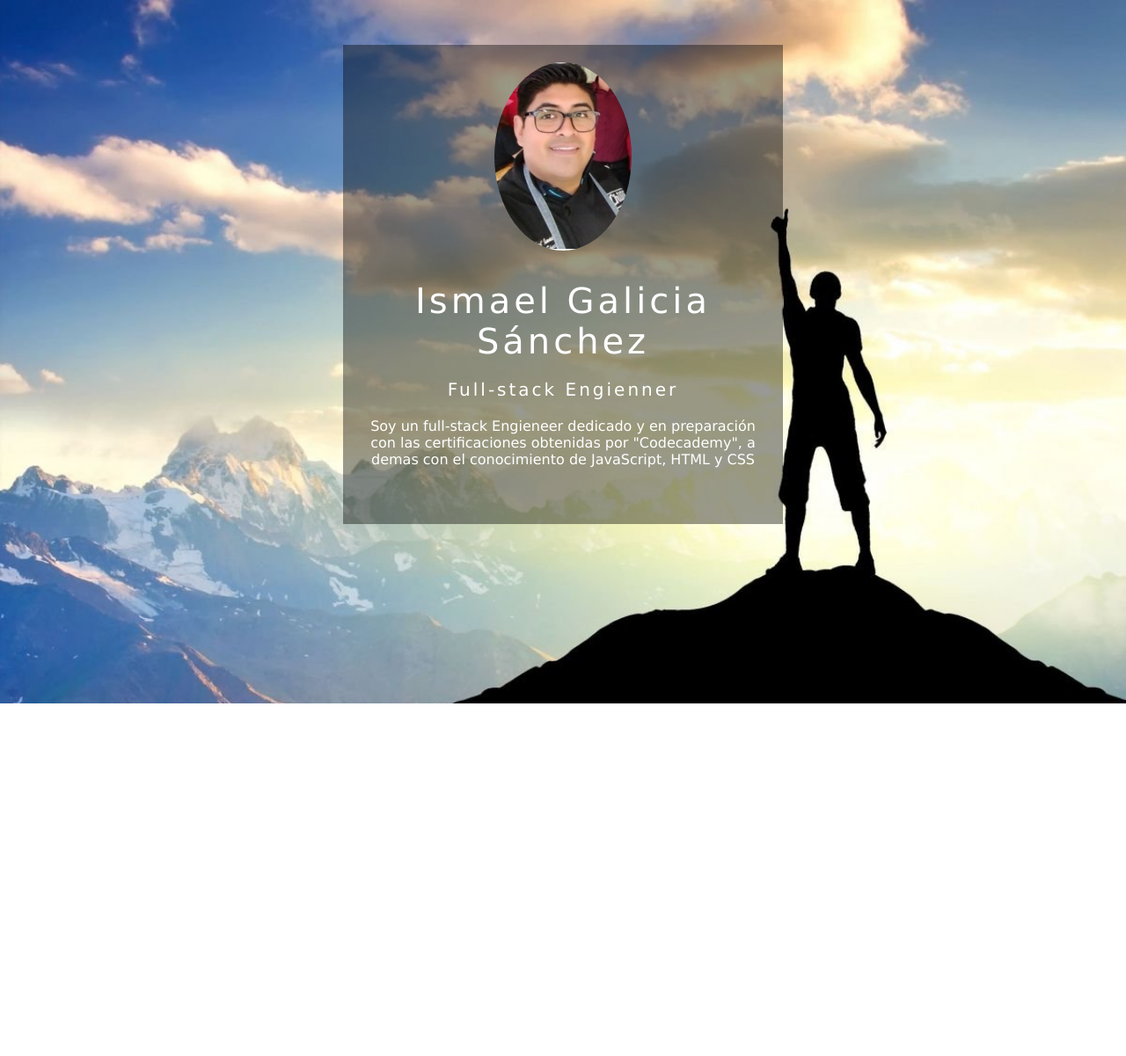
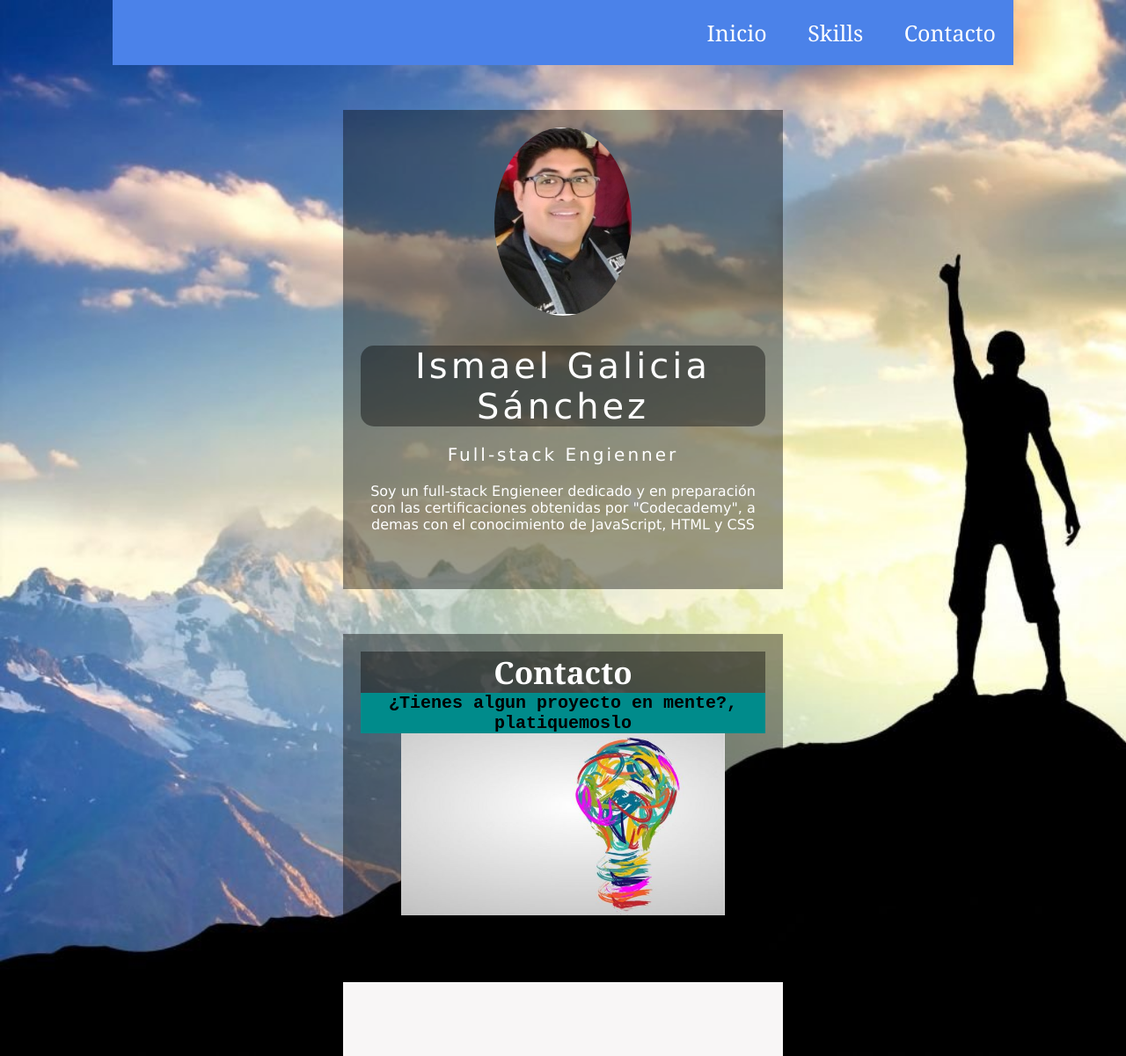
Before and after one commit to meli-isma/pagina-de-presentaci-n, a plain HTML site: page index.html in a window 1280 px wide. Shown: the whole page at 88% size. Before the commit the page ends 800 px from the top, so only its background shows below. Drawn offline with Linux system fonts and the light colour scheme.

Commit message:
modificaciones del css

```diff
--- a/index.html
+++ b/index.html
@@ -7,6 +7,11 @@
     <title>My web page</title>
     <link rel="stylesheet" href="./style.css">
 </head>
+<ul class="menu">
+    <li><a href="#start">Inicio</a></li>
+    <li><a href="#skills">Skills</a></li>
+    <li><a href="#contact">Contacto</a></li>
+</ul>
 <body>
     <section class="box">
         <img src="./imagenes/foto mia.jpg" alt="foto Ismael Galicia" width=""180px class="box-img">
@@ -19,5 +24,20 @@
             <li><a href="#"><i class="fa fa-twitter-square" aria-hidden="true"></i></a></li>
         </ul>
     </section>
+    <section class="contact" id="contact">
+        <div>
+            <h1>Contacto</h1>
+            <p>¿Tienes algun proyecto en mente?, platiquemoslo
+            </p>
+            <img src="./imagenes/ideas.jpg" alt="Ideas para proyectos">
+        </div>
+    </section>
+    <footer class="media">
+        <ul>
+            <li><a href="#"><i class="fa fa-facebook-square" aria-hidden="true"></i></a></li>
+            <li><a href="#"><i class="fa fa-linkedin-square" aria-hidden="true"></i></a></li>
+            <li><a href="#"><i class="fa fa-twitter-square" aria-hidden="true"></i></a></li>
+        </ul>
+    </footer>
 </body>
 </html>
--- a/style.css
+++ b/style.css
@@ -28,6 +28,7 @@ body{
     font-weight: 100;
     margin: 30px 0 20px;
     border-radius: 15px;
+    background: rgba(0, 0, 0, .4);
 }
 
 .box h2{
@@ -45,6 +46,7 @@ body{
 .box ul li{
     display: inline-block;
 }
+
 .box ul li a{
     color:aqua;
     font-size: 70px;
@@ -54,6 +56,106 @@ body{
 }
 
 .box ul a:hover{
-    color: #b9b9b9;
+    color: #3aa5ec;
     transform: scale(1.1);
 }
+
+.menu{
+    list-style: none;
+    padding: 0;
+    background: #4b82e9;
+    width: 80%;
+    max-width: 100%;
+    margin: auto;
+    color: white;
+    font-family: Georgia, 'Times New Roman', Times, serif;
+    font-size: 25px;
+    text-align: right;
+}
+
+.menu li a{
+    text-decoration: none;
+    color: white;
+    padding: 20px;
+    display: block;
+
+}
+
+.menu li{
+    display: inline-block;
+    text-align: center;
+}
+
+.menu li a:hover{
+    background: #09f01c;
+}
+
+html{
+    scroll-behavior: smooth;
+}
+
+section[id]{
+    scroll-margin-top: 80%;
+}
+.contact h1{
+    font-family: Georgia, 'Times New Roman', Times, serif;
+    font-weight: bold;
+    color: white;
+    font-size: 35px;
+    background: rgba(0, 0, 0, .4);
+    text-align: center;
+}
+
+.contact p{
+    font-family: 'Courier New', Courier, monospace;
+    font-size: 20px;
+    font-weight: bold;
+    color: black;
+    background-color: darkcyan;
+}
+
+.contact{
+    width: 500px;
+    background: rgba(0, 0, 0, .4);
+    margin: 0 auto;
+    margin-top: 4%;
+    padding: 20px;
+    color: white;
+    text-align: center;
+}
+
+.contact img{
+    width: 80%;
+}
+
+.media{
+    width: 500px;
+    background: rgba(248, 246, 246, 1);
+    margin: 0 auto;
+    margin-top: 4%;
+    padding: 20px;
+    color: rgb(43, 149, 248);
+    text-align: center;
+}
+
+.media ul{
+    list-style: none;
+    margin-top: 20px;
+}
+
+.media ul li{
+    display: inline-block;
+}
+
+.media ul li a i{
+    color:aqua;
+    font-size: 70px;
+    padding: 10px 5px;
+    display: block;
+    transition: all .5s ease-in-out;
+}
+
+.media ul a:hover{
+    color: #3aa5ec;
+    transform: scale(1.1);
+}
```
Also changed, not shown: javascript.js (+18 -0 lines), imagenes/ideas.jpg (added).
